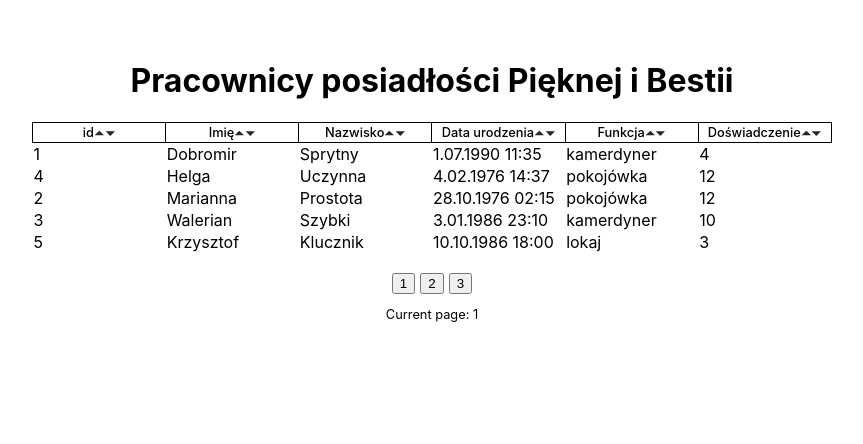
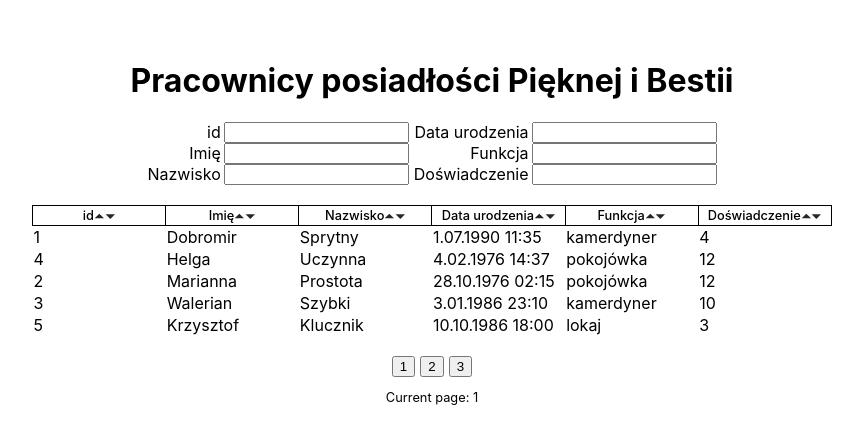
Before and after one commit to michalmazurdev/empolyee-table, a React (Create React App) app: page / in a window 1280 px wide. Shown: the top 444 px of the page, without its empty margins (208-1071 px from the left). Built offline with nearby package versions, Linux system fonts and the light colour scheme.

Commit message:
filtering partly done

```diff
--- a/package.json
+++ b/package.json
@@ -8,6 +8,7 @@
     "@testing-library/react": "^12.1.4",
     "@testing-library/user-event": "^13.5.0",
     "date-fns": "^2.30.0",
+    "flatpickr": "^4.6.13",
     "react": "^18.1.0",
     "react-dom": "^18.1.0",
     "react-scripts": "5.0.1",
--- a/src/components/App.jsx
+++ b/src/components/App.jsx
@@ -7,6 +7,7 @@ import {
   TableContent,
 } from './EmployeeTable/EmployeeTable';
 import { Pagination } from './Pagination/Pagination';
+import { Filters } from './Filters/Filters';
 import {
   convertDateToMs,
   choosePage,
@@ -26,6 +27,7 @@ export const App = () => {
     data.map(employee => {
       return {
         ...employee,
+        id: Number(employee.id),
         dateOfBirth: convertDateToMs(employee.dateOfBirth),
       };
     })
@@ -35,6 +37,14 @@ export const App = () => {
     choosePage(page, employees)
   );
   const [currentSort, setCurrentSort] = useState('');
+  const [currentFilter, setC0urrentFilter] = useState({
+    id: null,
+    firstName: null,
+    lastName: null,
+    dateOfBirth: null,
+    function: null,
+    experience: null,
+  });
 
   useEffect(() => {
     setEmployeesToRender(choosePage(page, employees));
@@ -103,6 +113,21 @@ export const App = () => {
         console.log('error');
     }
   };
+  const handleChange = event => {
+    console.log(event.target.value);
+    console.log(event.target.name);
+    // if (event.target.value === '') {
+    //   return;
+    // }
+    setEmployees(
+      employees.filter(employee =>
+        employee[event.target.name]
+          .toLowerCase()
+          .includes(event.target.value.toLowerCase())
+      )
+    );
+  };
+
   const changePage = event => {
     setPage(Number(event.target.innerText));
   };
@@ -110,13 +135,13 @@ export const App = () => {
   return (
     <div>
       <h1 className={css.heading}>Pracownicy posiadłości Pięknej i Bestii</h1>
+      <Filters onChange={handleChange} />
       <EmployeeTable>
         <Header
           columns={columns}
           sortUp={sortAscending}
           sortDown={sortDescending}
         />
-
         <TableContent data={employeesToRender} />
       </EmployeeTable>
       <Pagination employees={employees} onClick={changePage} page={page} />
--- a/src/components/EmployeeTable/EmployeeTable.jsx
+++ b/src/components/EmployeeTable/EmployeeTable.jsx
@@ -2,7 +2,6 @@ import React from 'react';
 import css from './EmployeeTable.module.css';
 import { ReactComponent as SortUp } from '../../images/sort-up.svg';
 import { ReactComponent as SortDown } from '../../images/sort-down.svg';
-
 import { converMsToString } from '../../helperFunctions/helperFunctions';
 export const Header = ({ columns, accesors, sortUp, sortDown }) => {
   return (
--- /dev/null
+++ b/src/components/Filters/Filters.jsx
@@ -0,0 +1,36 @@
+import css from './Filters.module.css';
+
+export const Filters = ({ onChange }) => {
+  return (
+    <div className={css.filtersContainer}>
+      <div>
+        <label>
+          id
+          <input onChange={onChange} type="number" name="id" />
+        </label>
+        <label>
+          Imię
+          <input onChange={onChange} type="text" name="firstName" />
+        </label>
+        <label>
+          Nazwisko
+          <input onChange={onChange} type="text" name="lastName" />
+        </label>
+      </div>
+      <div>
+        <label>
+          Data urodzenia
+          <input onChange={onChange} type="text" name="dateOfBirth" />
+        </label>
+        <label>
+          Funkcja
+          <input onChange={onChange} type="text" name="function" />
+        </label>
+        <label>
+          Doświadczenie
+          <input onChange={onChange} type="number" name="experience" />
+        </label>
+      </div>
+    </div>
+  );
+};
--- /dev/null
+++ b/src/components/Filters/Filters.module.css
@@ -0,0 +1,12 @@
+.filtersContainer {
+  display: flex;
+  justify-content: center;
+  gap: 5px;
+  flex-wrap: wrap;
+  margin-bottom: 20px;
+}
+label {
+  display: flex;
+  justify-content: right;
+  gap: 3px;
+}
```
Also changed, not shown: 1 other file (tests, documents, lock files or other folders).
